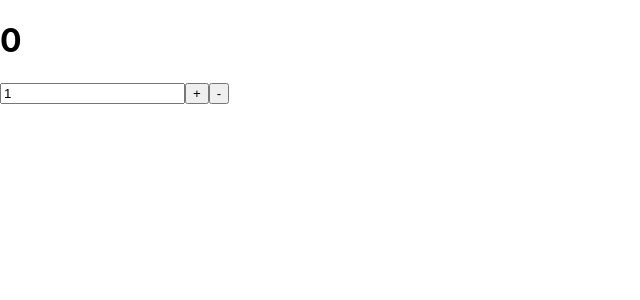
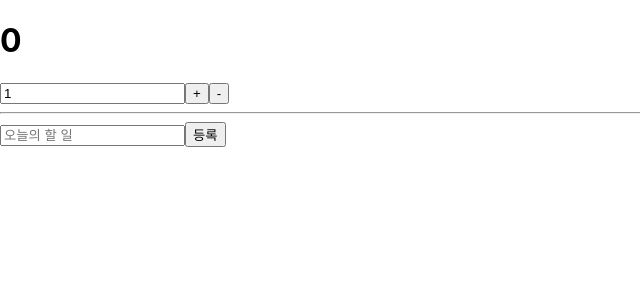
Before and after one commit to 0cddo/study_react, a React (Create React App) app: page / in a window 1280 px wide. Shown: the top 300 px of the page, without its empty margins (0-640 px from the left). Built offline with nearby package versions, Linux system fonts and the light colour scheme.

Commit message:
todo list 구현 - 컨테이너 컴포넌트 생성

```diff
--- a/src/App.js
+++ b/src/App.js
@@ -1,9 +1,12 @@
 import CounterContainer from './containers/CounterContainer';
+import TodosContainer from './containers/TodosContainer';
 
 function App() {
   return (
     <div>
       <CounterContainer />
+      <hr />
+      <TodosContainer />
     </div>
   );
 }
--- a/src/components/Todos.js
+++ b/src/components/Todos.js
@@ -5,7 +5,7 @@ function TodoItem({ todo, onToggle }) {
   return (
     <li
       style={{
-        textDecoration: todo.done ? 'line-througn' : 'none',
+        textDecoration: todo.done ? 'line-through' : 'none',
       }}
       onClick={() => onToggle(todo.id)}
     >
--- /dev/null
+++ b/src/containers/TodosContainer.js
@@ -0,0 +1,18 @@
+import React, { useCallback } from 'react';
+import { useDispatch, useSelector } from 'react-redux';
+import Todos from '../components/Todos';
+import { addTodo, toggleTodo } from '../modules/todos';
+
+function TodosContainer() {
+  //  store에서 현재 상태 불러옴
+  const todos = useSelector((state) => state.todos);
+  const dispatch = useDispatch();
+
+  //   컴포넌트 불러올때마다 함수 렌더링 방지 위해 useCallback 사용
+  const onCreate = useCallback((text) => dispatch(addTodo(text)), [dispatch]);
+  const onToggle = useCallback((id) => dispatch(toggleTodo(id)), [dispatch]);
+
+  return <Todos todos={todos} onCreate={onCreate} onToggle={onToggle} />;
+}
+
+export default TodosContainer;
```
